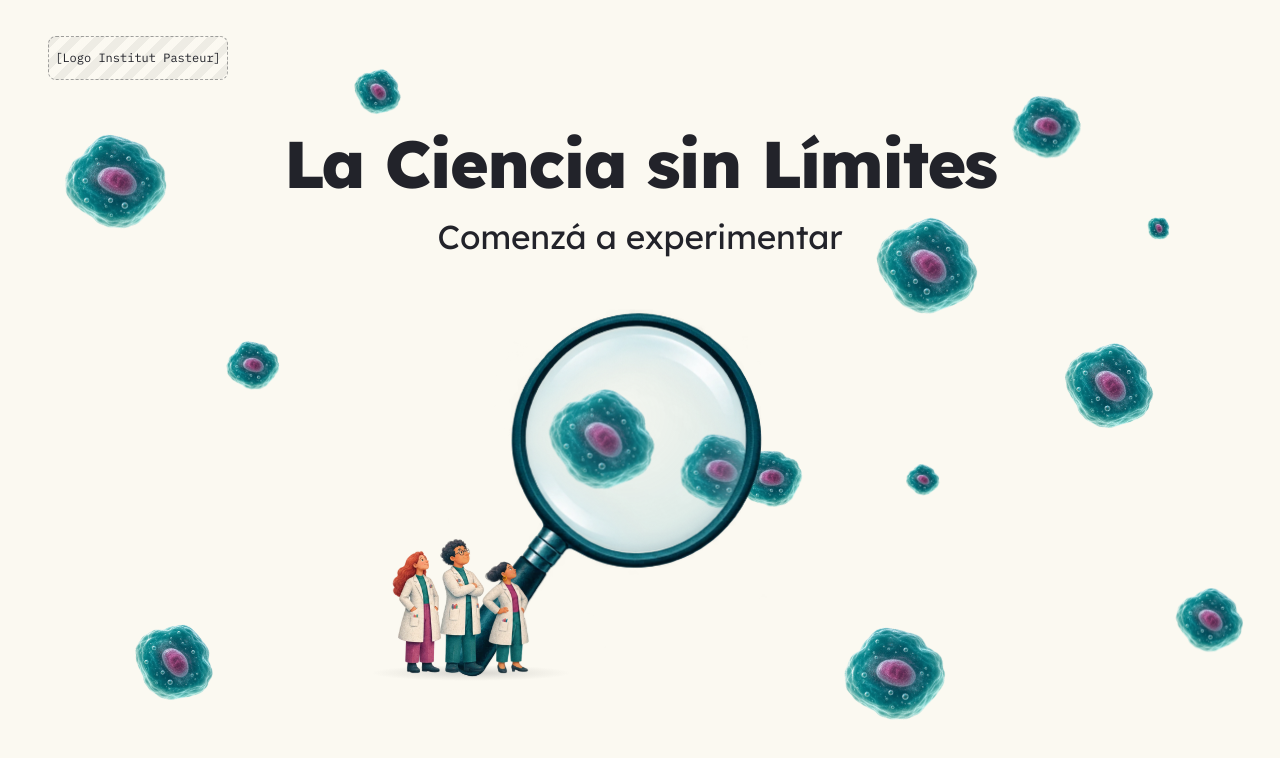
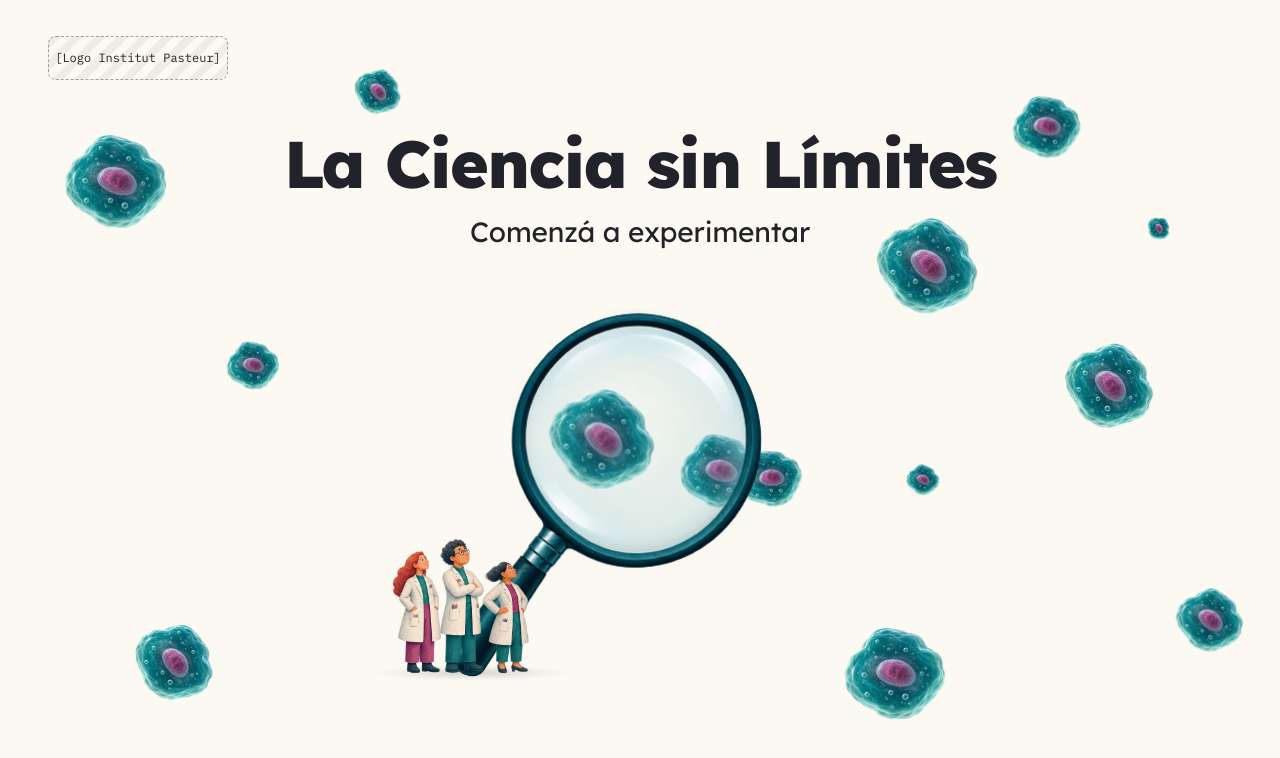
Before and after one commit to sofiapayque-cmd/pasteur, a Next.js app: page / in a window 1280 px wide. Shown: the top 758 px of the page. Built offline with nearby package versions, Linux system fonts and the light colour scheme; no server answers; a web font is replaced by a local one.

Commit message:
Portada: «Comenzá a experimentar» sin subrayado y un poco más chico
De 50 a 42 unidades (16 % más chico). Con el teclado se sigue viendo el
recuadro de foco de toda la web.

```diff
--- a/src/components/hero/HeroTitle.tsx
+++ b/src/components/hero/HeroTitle.tsx
@@ -3,8 +3,8 @@ import Link from 'next/link';
 /*
   Título y subtítulo, como en la referencia 1.
   «Comenzá a experimentar» es el enlace para entrar (lleva a "¿Quién explora
-  hoy?"): se ve igual que en la referencia y se subraya al pasar el mouse o
-  con el teclado. Con el teclado, al llegar acá la lupa se levanta.
+  hoy?"): se ve como texto, sin subrayado. Con el teclado se ve el recuadro
+  de foco y la lupa se levanta.
   data-hero-evitar: las células no se acercan a estos textos.
 */
 export default function HeroTitle({ entrarA }: { entrarA: string }) {
--- a/src/components/hero/hero.css
+++ b/src/components/hero/hero.css
@@ -176,22 +176,18 @@
   line-height: 1;
   letter-spacing: -0.025em;
 }
+/* sin subrayado (pedido de Sofia, 11/11); con el teclado se ve el recuadro de foco de toda la web */
 .hero-titulo__entrar {
   display: inline-block;
-  margin-top: calc(34 * var(--u));
+  margin-top: calc(30 * var(--u));
   font-family: var(--font-display);
   font-weight: 400;
-  font-size: calc(50 * var(--u));
+  font-size: calc(42 * var(--u));
   line-height: 1.1;
   letter-spacing: -0.005em;
   color: inherit;
   text-decoration: none;
-  text-underline-offset: 0.2em;
-  text-decoration-thickness: 0.06em;
-}
-.hero-titulo__entrar:hover,
-.hero-titulo__entrar:focus-visible {
-  text-decoration-line: underline;
+  border-radius: 6px;
 }
 
 /* La lupa también es un enlace para entrar (encima de todo, solo el círculo) */
```
